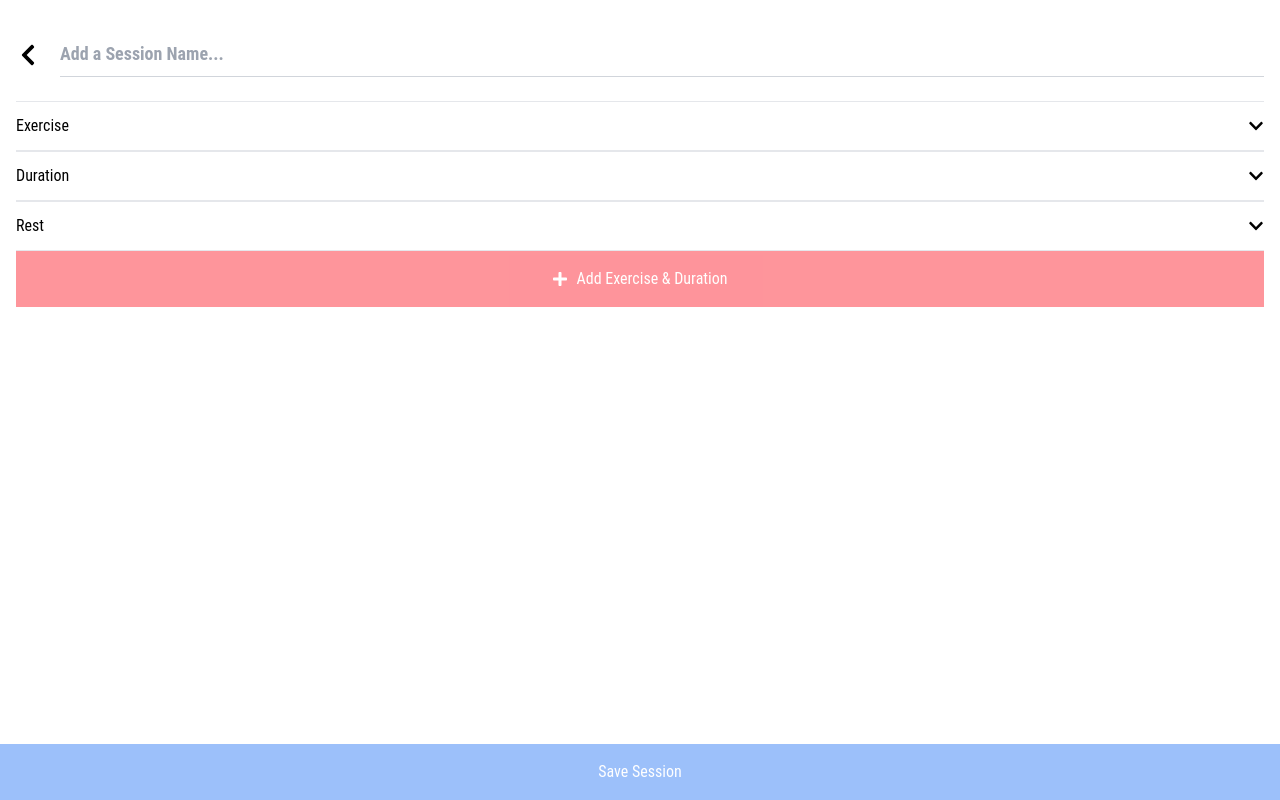
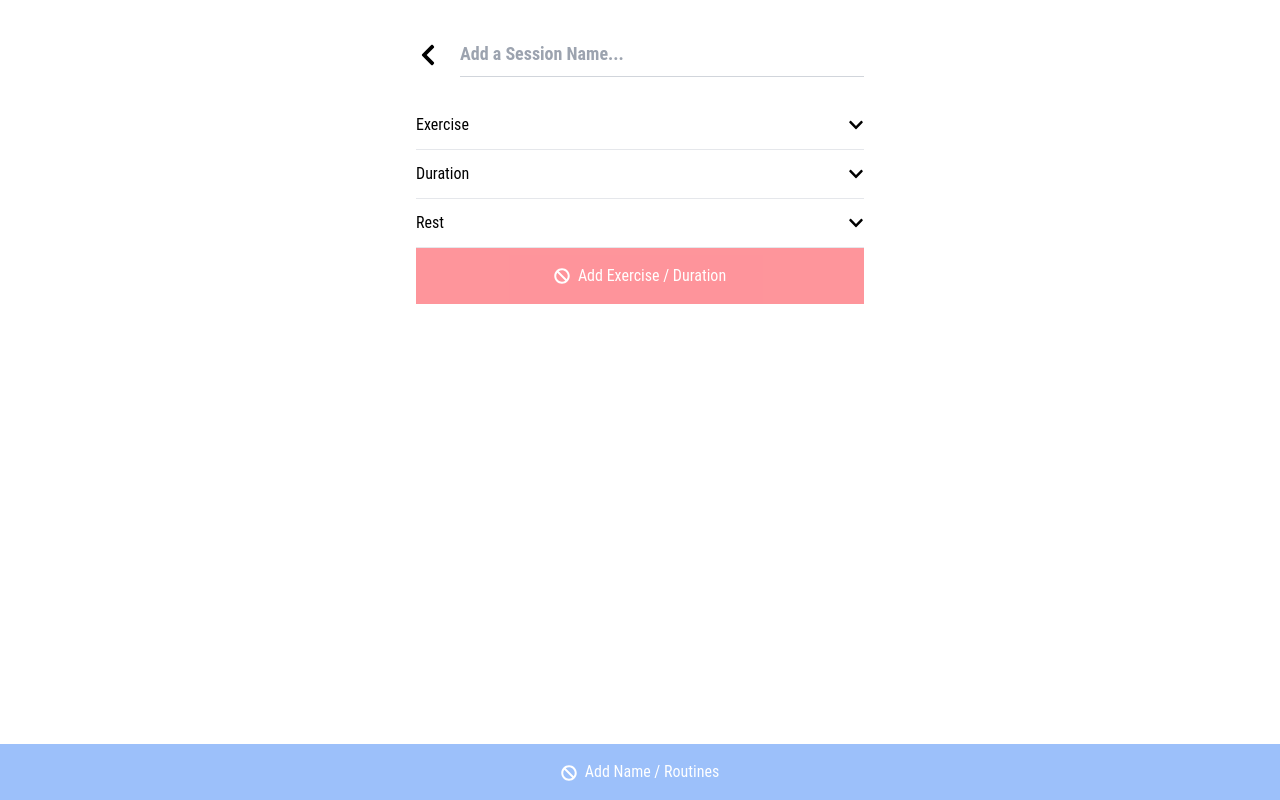
Before and after one commit to rpabon/session-entries, a React (Create React App) app: page /session/1 in a window 1280 px wide. Built offline with nearby package versions, Linux system fonts and the light colour scheme.

Commit message:
complete functionality

```diff
--- a/package.json
+++ b/package.json
@@ -18,6 +18,7 @@
     "@types/react-router-dom": "^5.1.6",
     "@types/react-select": "^3.0.28",
     "autoprefixer": "^9.8.6",
+    "framer-motion": "^3.0.0",
     "postcss": "^7.0.35",
     "react": "^17.0.1",
     "react-beautiful-dnd": "^13.0.0",
--- a/src/App.css
+++ /dev/null
@@ -1,39 +0,0 @@
-.App {
-  text-align: center;
-}
-
-.App-logo {
-  height: 40vmin;
-  pointer-events: none;
-}
-
-@media (prefers-reduced-motion: no-preference) {
-  .App-logo {
-    animation: App-logo-float infinite 3s ease-in-out;
-  }
-}
-
-.App-header {
-  min-height: 100vh;
-  display: flex;
-  flex-direction: column;
-  align-items: center;
-  justify-content: center;
-  font-size: calc(10px + 2vmin);
-}
-
-.App-link {
-  color: rgb(112, 76, 182);
-}
-
-@keyframes App-logo-float {
-  0% {
-    transform: translateY(0);
-  }
-  50% {
-    transform: translateY(10px)
-  }
-  100% {
-    transform: translateY(0px)
-  }
-}
--- a/src/App.tsx
+++ b/src/App.tsx
@@ -1,13 +1,11 @@
 import React from 'react';
-import { BrowserRouter, Switch, Route } from 'react-router-dom';
+import { Switch, Route } from 'react-router-dom';
 import { Welcome } from './pages/Welcome';
 import { Sessions } from './pages/Sessions/Sessions';
 import { Session } from './pages/Session/Session';
-import './App.css';
 
 function App() {
   return (
-    <BrowserRouter>
     <Switch>
       <Route path="/" exact>
         <Welcome />
@@ -19,7 +17,6 @@ function App() {
         <Session />
       </Route>
     </Switch>
-    </BrowserRouter>
   );
 }
 
--- a/src/index.css
+++ b/src/index.css
@@ -1,3 +1,7 @@
 @tailwind base;
 @tailwind components;
 @tailwind utilities;
+
+.container {
+  max-width: 480px;
+}
--- a/src/index.tsx
+++ b/src/index.tsx
@@ -1,5 +1,6 @@
 import React from 'react';
 import ReactDOM from 'react-dom';
+import { BrowserRouter } from 'react-router-dom';
 import { Provider } from 'react-redux';
 import { store } from './app/store';
 import App from './App';
@@ -7,7 +8,9 @@ import './index.css';
 
 ReactDOM.render(
   <Provider store={store}>
-    <App />
+    <BrowserRouter>
+      <App />
+    </BrowserRouter>
   </Provider>,
   document.getElementById('root')
 );
--- a/src/pages/Session/Dropdown.tsx
+++ b/src/pages/Session/Dropdown.tsx
@@ -1,23 +1,38 @@
 import React, { useState } from 'react';
 import { FaChevronDown, FaChevronUp } from 'react-icons/fa';
+import { motion, useAnimation } from 'framer-motion';
+
+const variants = {
+  initial: { left: 0, opacity: 1 },
+  enter: {
+    top: [50, 0],
+    opacity: [0, 1],
+    transition: { duration: 0.2 },
+  },
+};
 
 export function Dropdown(props: DropdownProps) {
   const { options, value, placeholder, onChange } = props;
+  const controls = useAnimation();
   const [open, setOpen] = useState(false);
 
   function onOptionChange(opt: string) {
     onChange(opt);
     setOpen(false);
+    controls.start('enter');
   }
 
   return (
-    <div className="border-t">
-      <button
-        className="w-full flex items-center cursor-pointer justify-between py-3 border-b"
+    <>
+      <motion.button
+        variants={variants}
+        initial="initial"
+        animate={controls}
+        className="relative w-full flex items-center cursor-pointer justify-between py-3 border-b"
         onClick={() => setOpen(!open)}
       >
         {value || placeholder} {open ? <FaChevronUp /> : <FaChevronDown />}
-      </button>
+      </motion.button>
 
       {open && (
         <ul className="pt-3">
@@ -34,7 +49,7 @@ export function Dropdown(props: DropdownProps) {
             ))}
         </ul>
       )}
-    </div>
+    </>
   );
 }
 
--- a/src/pages/Session/Item.tsx
+++ b/src/pages/Session/Item.tsx
@@ -1,6 +1,6 @@
 import React from 'react';
 import { Draggable } from 'react-beautiful-dnd';
-import { FaTrashAlt } from 'react-icons/fa';
+import { FaEllipsisV, FaTrashAlt } from 'react-icons/fa';
 import { Interval } from '../../types/Session';
 
 export function Item(props: ItemProps) {
@@ -20,8 +20,9 @@ export function Item(props: ItemProps) {
           {...provided.dragHandleProps}
         >
           <div>
-            <strong>{exercise}</strong> - {duration}min
-            {restDuration && ` - ${restDuration}min rest`}
+            <FaEllipsisV className="text-xs inline" />{' '}
+            <strong>{exercise}</strong> ({duration}min)
+            {restDuration && ` - Rest ${restDuration}min`}
           </div>
 
           <button onClick={() => void onRemove(id)}>
--- a/src/pages/Session/List.tsx
+++ b/src/pages/Session/List.tsx
@@ -6,7 +6,11 @@ export function List(props: ListProps) {
     <DragDropContext onDragEnd={props.onDragEnd}>
       <Droppable droppableId="list">
         {(provided) => (
-          <div ref={provided.innerRef} {...provided.droppableProps}>
+          <div
+            className="pt-4"
+            ref={provided.innerRef}
+            {...provided.droppableProps}
+          >
             {props.children}
             {provided.placeholder}
           </div>
--- a/src/pages/Session/Selectors.tsx
+++ b/src/pages/Session/Selectors.tsx
@@ -1,5 +1,5 @@
 import React, { useState } from 'react';
-import { FaPlus } from 'react-icons/fa';
+import { FaPlus, FaBan } from 'react-icons/fa';
 import { Exercise, Interval } from '../../types/Session';
 import { Dropdown } from './Dropdown';
 
@@ -48,8 +48,8 @@ export function Selectors(props: SelectorsProps) {
           setState(initialState);
         }}
       >
-        <FaPlus className="mr-2" /> Add{' '}
-        {disabled ? 'Exercise & Duration' : 'Session'}
+        {disabled ? <FaBan className="mr-2" /> : <FaPlus className="mr-2" />}Add{' '}
+        {disabled ? 'Exercise / Duration' : 'Session'}
       </button>
     </>
   );
--- a/src/pages/Session/Session.tsx
+++ b/src/pages/Session/Session.tsx
@@ -2,7 +2,7 @@ import React, { useState } from 'react';
 import { Link, useHistory, useParams } from 'react-router-dom';
 import { useDispatch, useSelector } from 'react-redux';
 import { DropResult } from 'react-beautiful-dnd';
-import { FaChevronLeft } from 'react-icons/fa';
+import { FaBan, FaChevronLeft } from 'react-icons/fa';
 import { RootState } from '../../app/store';
 import { Interval } from '../../types/Session';
 import { addSession } from '../../app/sessionsSlice';
@@ -22,6 +22,7 @@ export function Session() {
   const [intervals, setIntervals] = useState<Interval[]>(
     session?.intervals || []
   );
+  const disabled = !name || intervals.length === 0;
 
   function onDragEnd({ source, destination }: DropResult) {
     if (!destination || destination.index === source.index) {
@@ -74,14 +75,15 @@ export function Session() {
 
       <button
         className="fixed bottom-0 w-full px-8 py-4 bg-blue-500 text-white disabled:opacity-50"
-        disabled={!name || intervals.length === 0}
+        disabled={disabled}
         onClick={() => {
           const id = params.id || String(+new Date());
           dispatch(addSession({ id, name, intervals }));
           history.goBack();
         }}
       >
-        Save Session
+        {disabled && <FaBan className="inline-block mr-2" />}
+        {disabled ? 'Add Name / Routines' : 'Save Session'}
       </button>
     </div>
   );
--- a/src/pages/Sessions/Sessions.tsx
+++ b/src/pages/Sessions/Sessions.tsx
@@ -1,11 +1,26 @@
 import React from 'react';
 import { useSelector } from 'react-redux';
-import { Link } from 'react-router-dom';
+import { Link, useHistory } from 'react-router-dom';
+import { motion, useAnimation } from 'framer-motion';
 import { FaChevronRight } from 'react-icons/fa';
 import { selectSessions } from '../../app/sessionsSlice';
 
+const variants = {
+  initial: {
+    opacity: 1,
+    scaleY: 1,
+  },
+  grow: {
+    scaleY: 25,
+    opacity: 0,
+    color: 'transparent',
+  },
+};
+
 export function Sessions() {
   const sessions = useSelector(selectSessions);
+  const history = useHistory();
+  const controls = useAnimation();
 
   return (
     <div className="min-h-screen">
@@ -14,7 +29,9 @@ export function Sessions() {
           Session <span className="text-gray-500">List</span>
         </h1>
 
-        {sessions.length === 0 && <p>No sessions saved</p>}
+        {sessions.length === 0 && (
+          <p className="text-xl text-center pt-24">No sessions saved</p>
+        )}
 
         {sessions.length > 0 && (
           <ul className="border-t text-lg">
@@ -32,11 +49,18 @@ export function Sessions() {
         )}
       </div>
 
-      <Link to={'/session'} className="w-full fixed bottom-0">
-        <button className="w-full px-8 py-4 bg-blue-500 text-white">
-          Add New Session
-        </button>
-      </Link>
+      <motion.button
+        variants={variants}
+        initial="initial"
+        animate={controls}
+        className="fixed bottom-0 w-full px-8 py-4 bg-blue-500 text-white"
+        onClick={async () => {
+          await controls.start('grow');
+          history.push('/session');
+        }}
+      >
+        Add New Session
+      </motion.button>
     </div>
   );
 }
```
Also changed, not shown: 1 other file (tests, documents, lock files or other folders). Lines whose indentation alone changed are shown as unchanged.
